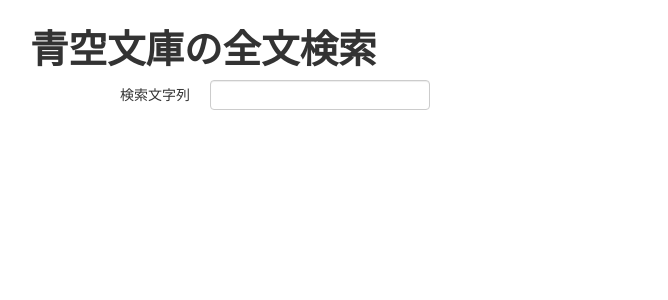
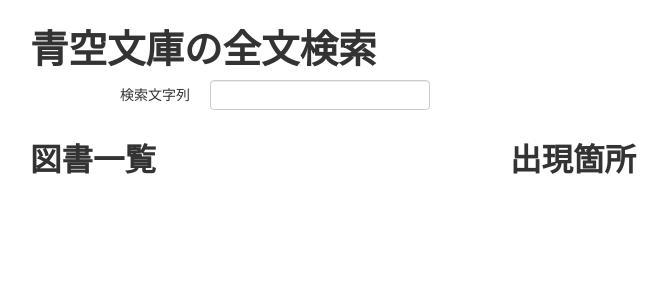
Before and after one commit to arosh/fmx, a Flask app: page / in a window 1280 px wide. Shown: the top 300 px of the page, without its empty margins (140-808 px from the left). Run offline with Flask 2, Linux system fonts and the light colour scheme.

Commit message:
デザインの変更

```diff
--- a/server/static/js/script.js
+++ b/server/static/js/script.js
@@ -15,7 +15,7 @@
     $.getJSON('search/' + value, null, function(data) {
       var items = [];
       items.push('<thead>');
-      items.push('<tr><th>ヒット数</th><th>図書名</th><th>著者名</th><th>-</th></tr>');
+      items.push('<tr><th>出現数</th><th>図書名</th><th>著者名</th><th>-</th></tr>');
       items.push('</thead>');
       items.push('<tbody>');
       $.each(data.result, function(index, value) {
@@ -55,7 +55,7 @@
           }
           var regexp = new RegExp(word, 'g');
           $('table#result2 tr').each(function() {
-            $(this).html($(this).html().replace(regexp, '<span style="font-weight: bold; background-color: #d9edf7;">' + word + '</span>'));
+            $(this).html($(this).html().replace(regexp, '<span style="font-weight: bold; color: #fff; background-color: #333;">' + word + '</span>'));
           });
         });
       });
--- a/server/templates/index.html
+++ b/server/templates/index.html
@@ -14,8 +14,6 @@
 <body>
   <div class="container">
     <h1>青空文庫の全文検索</h1>
-    <div class="row-fluid">
-      <div class="span6">
     <form class="form-horizontal">
       <div class="control-group">
         <label class="control-label">検索文字列</label>
@@ -24,9 +22,13 @@
         </div>
       </div>
     </form>
+    <div class="row-fluid">
+      <div class="span6">
+        <h2>図書一覧</h2>
         <table id="result" class="table table-condensed table-hover"></table>
       </div>
       <div class="span6">
+        <h2>出現箇所</h2>
         <table id="result2" class="table table-condensed table-hover"></table>
       </div>
     </div>
```
Lines whose indentation alone changed are shown as unchanged.
